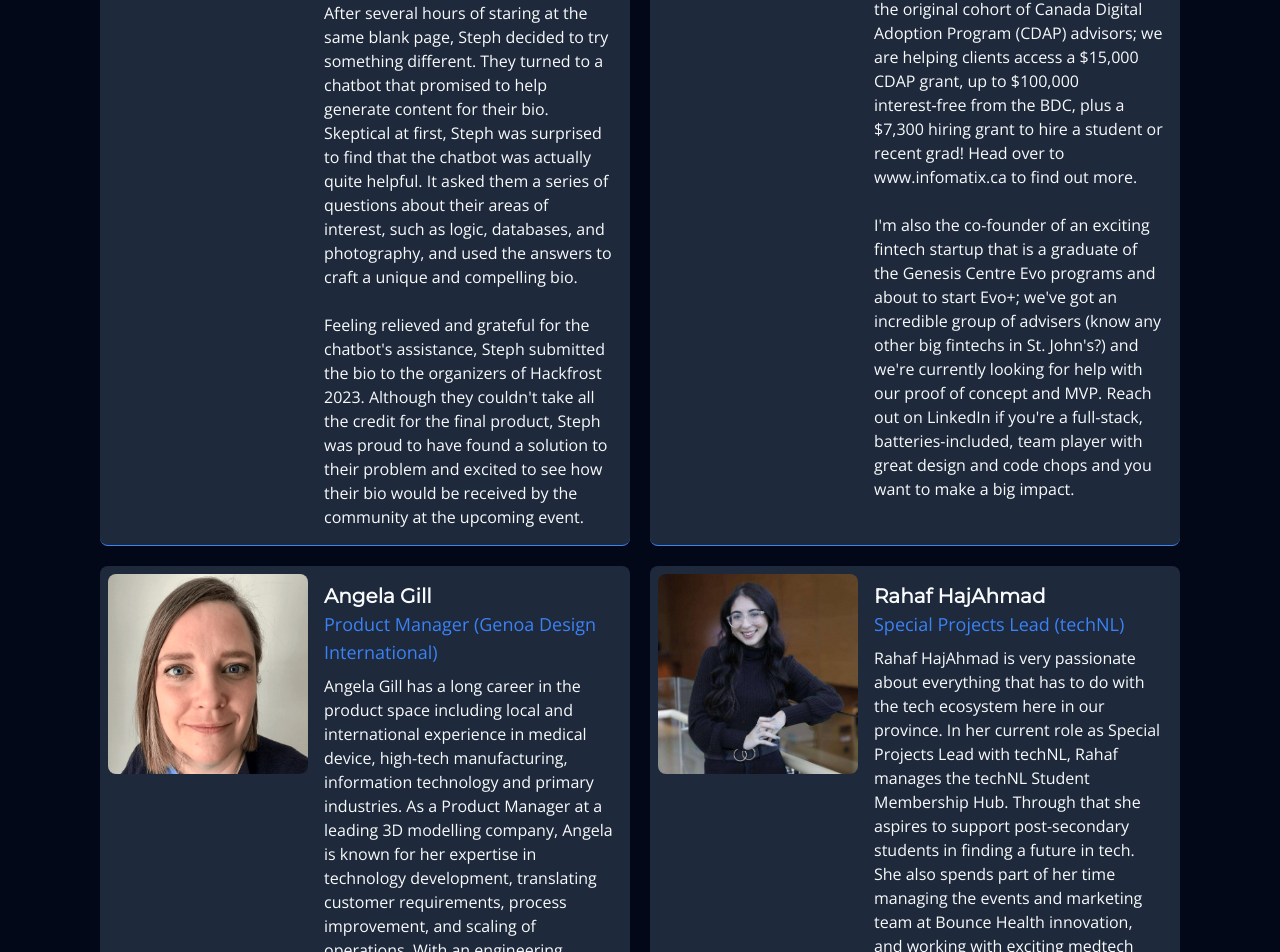
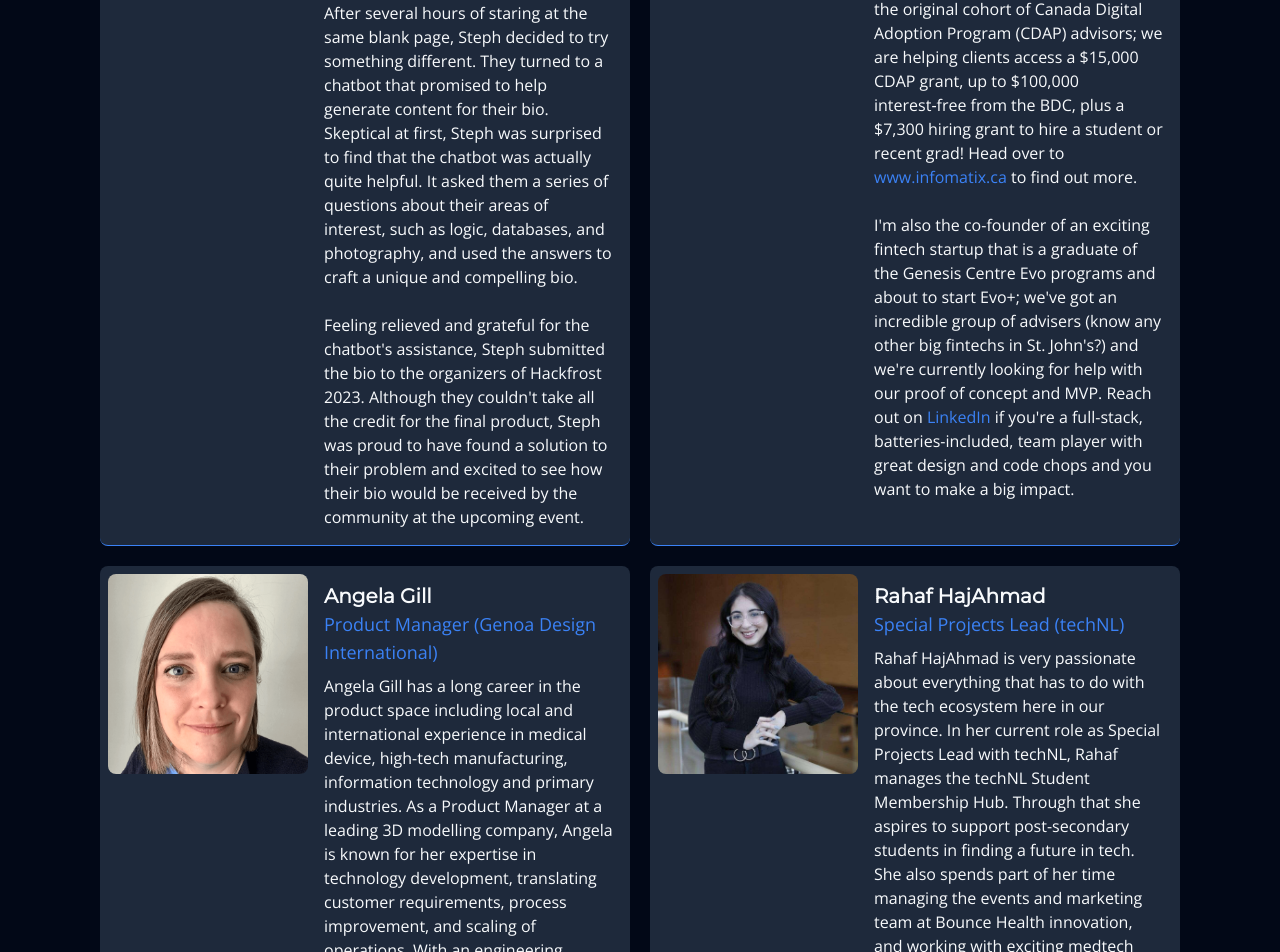
Before and after one commit to HackFrostNL/website-2022, a React (Vite) app: page /hackathons/2023 in a window 1280 px wide. Shown: the part 7676-8628 px from the top of the page. Built offline with nearby package versions, Linux system fonts and the light colour scheme.

Commit message:
Highlight links in judge bios

```diff
--- a/src/pages/Hackathons/2023/data.ts
+++ b/src/pages/Hackathons/2023/data.ts
@@ -142,7 +142,7 @@ export const judges = [
         name: "Steve French",
         imageUrl: judgeImages.Steve_French,
         title: "Founder (Infomatix)",
-        bio: "My unique ability is to lead teams with complex problems, quickly spot the relevant patterns and issues, then identify breakthrough strategies and innovative solutions. I have worked in tech for over 30 years and have been a serial entrepreneur since I was a kid. infomatix is celebrating 20 years of success: we've helped countless entrepreneurs across the country double their business in three years or less and make them profitable from day one. We provide clarity on people, processes, technology and profitability. Our team is also part of the original cohort of Canada Digital Adoption Program (CDAP) advisors; we are helping clients access a $15,000 CDAP grant, up to $100,000 interest‑free from the BDC, plus a $7,300 hiring grant to hire a student or recent grad! Head over to <a href='https://www.infomatix.ca' target='_blank'>www.infomatix.ca</a> to find out more.<br /><br /> I'm also the co-founder of an exciting fintech startup that is a graduate of the Genesis Centre Evo programs and about to start Evo+; we've got an incredible group of advisers (know any other big fintechs in St. John's?) and we're currently looking for help with our proof of concept and MVP. Reach out on <a href='https://www.linkedin.com/in/thisisstevefrench/' target='_blank'>LinkedIn</a> if you're a full-stack, batteries-included, team player with great design and code chops and you want to make a big impact.",
+        bio: "My unique ability is to lead teams with complex problems, quickly spot the relevant patterns and issues, then identify breakthrough strategies and innovative solutions. I have worked in tech for over 30 years and have been a serial entrepreneur since I was a kid. infomatix is celebrating 20 years of success: we've helped countless entrepreneurs across the country double their business in three years or less and make them profitable from day one. We provide clarity on people, processes, technology and profitability. Our team is also part of the original cohort of Canada Digital Adoption Program (CDAP) advisors; we are helping clients access a $15,000 CDAP grant, up to $100,000 interest‑free from the BDC, plus a $7,300 hiring grant to hire a student or recent grad! Head over to <a href='https://www.infomatix.ca' target='_blank' style='color: hsl(var(--primary));'>www.infomatix.ca</a> to find out more.<br /><br /> I'm also the co-founder of an exciting fintech startup that is a graduate of the Genesis Centre Evo programs and about to start Evo+; we've got an incredible group of advisers (know any other big fintechs in St. John's?) and we're currently looking for help with our proof of concept and MVP. Reach out on <a href='https://www.linkedin.com/in/thisisstevefrench/' target='_blank' style='color: hsl(var(--primary));'>LinkedIn</a> if you're a full-stack, batteries-included, team player with great design and code chops and you want to make a big impact.",
     },
     {
         name: "Angela Gill",
```
